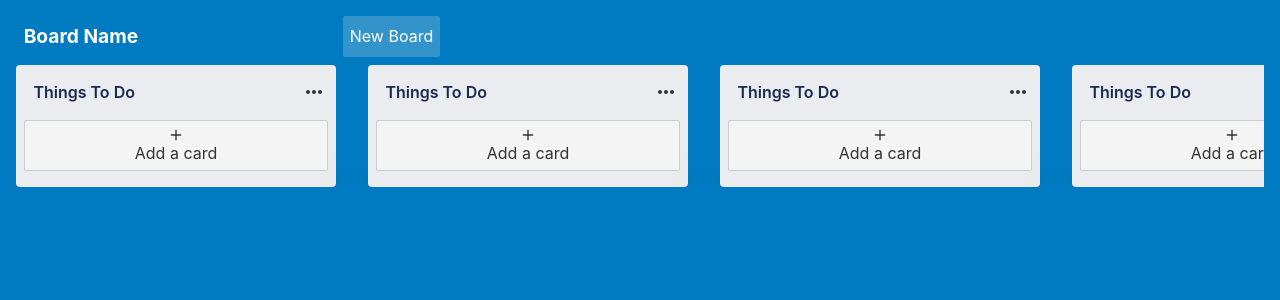
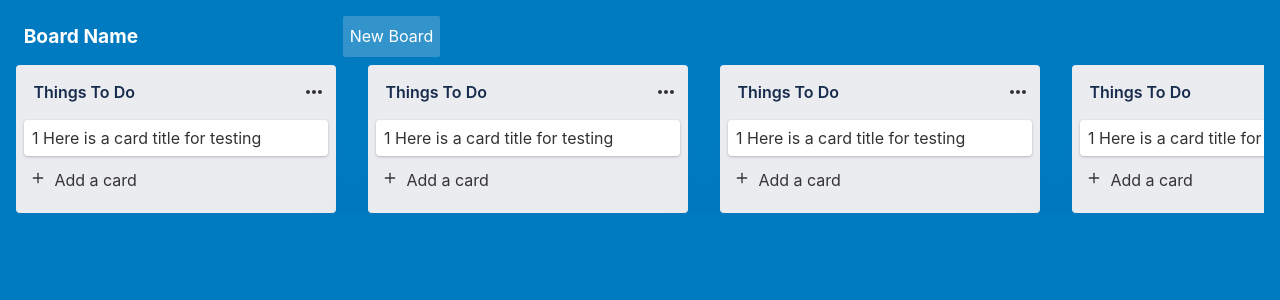
Before and after one commit to gillescj/trello-mini, a Svelte app: page / in a window 1280 px wide. Shown: the top 300 px of the page. Built offline with nearby package versions, Linux system fonts and the light colour scheme.

Commit message:
Add Card component and render Cards in List

```diff
--- /dev/null
+++ b/src/components/Card.svelte
@@ -0,0 +1,17 @@
+<script>
+    export let title;
+</script>
+
+<style>
+    .container {
+        background: white;
+        box-shadow: 0 0.6px 1.9px rgba(0, 0, 0, 0.09), 0 1px 3px rgba(0, 0, 0, 0.18);
+        padding: 0.5rem;
+        border-radius: 0.25rem;
+        margin-bottom: 0.5rem;
+    }
+</style>
+
+<div class="container">
+    <p>{title}</p>
+</div>
--- a/src/components/List.svelte
+++ b/src/components/List.svelte
@@ -2,15 +2,25 @@
     import MenuSVG from '../assets/svgs/MenuSVG.svelte';
     import PlusSVG from '../assets/svgs/PlusSVG.svelte';
     import SVGContainer from './SVGContainer.svelte';
+    import Card from './Card.svelte';
 
     let name = 'Things To Do';
-    let description;
+    let cardTitle;
+    let cards = [{ title: 'Here is a card title for testing', order: 1 }];
     let newCard = false;
 
     const onKeydown = (event) => {
         if (event.code === 'Enter') {
             document.activeElement.blur();
         }
+    };
+
+    const addCard = () => {
+        newCard = false;
+        if (cardTitle.length > 0) {
+            cards = [...cards, { title: cardTitle, order: cards.length + 1 }];
+        }
+        cardTitle = '';
     };
 </script>
 
@@ -56,6 +66,21 @@
                 cursor: text;
             }
         }
+        .add-card-btn {
+            display: grid;
+            grid-template-columns: auto 1fr;
+            justify-content: start;
+            grid-gap: 0.5rem;
+            background: inherit;
+            border: none;
+            cursor: pointer;
+            .add-card-text {
+                text-align: start;
+            }
+            &:hover {
+                background: hsl(227, 13%, 87%);
+            }
+        }
     }
 </style>
 
@@ -69,13 +94,17 @@
         </button>
     </div>
     {#if newCard}
-        <textarea bind:value={description} />
-        <button on:click={() => (newCard = false)}>Okay</button>
+        <textarea bind:value={cardTitle} />
+        <button on:click={addCard}>Okay</button>
     {:else}
-        <button on:click={() => (newCard = !newCard)}>
-            <SVGContainer>
+        {#each cards as card}
+            <Card title={`${card.order} ${card.title}`} />
+        {/each}
+        <button class="add-card-btn" on:click={() => (newCard = !newCard)}>
+            <SVGContainer class="plus-svg-container">
                 <PlusSVG />
             </SVGContainer>
-            Add a card</button>
+            <div class="add-card-text">Add a card</div>
+        </button>
     {/if}
 </div>
```
